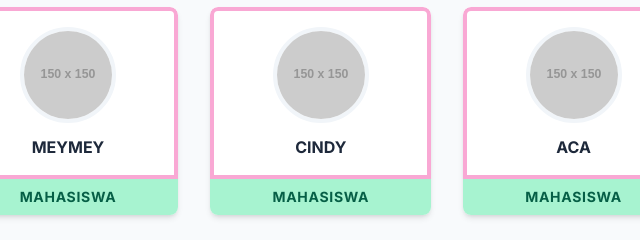
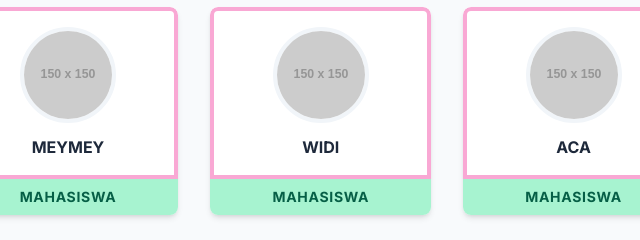
Before and after one commit to miurimichell11-lgtm/kelas-manajemen-1a, a plain HTML site: page daftar_anggota.html in a window 1280 px wide. Shown: the part 1280-1520 px from the top of the page, 572-1212 px from the left. Drawn offline with nearby package versions, Linux system fonts and the light colour scheme; placeholder pictures from the web are drawn by us.

Commit message:
Update daftar_anggota.html

```diff
--- a/daftar_anggota.html
+++ b/daftar_anggota.html
@@ -114,32 +114,32 @@
                 { name: "SAPTA", gender: "male", img: "https://placehold.co/150x150/14532d/ffffff?text=S", namaPanjang: "DIVA SAPTA NUGRAHA", nim: "2522203", hobi: "Olahraga", citaCita: "Atlet Profesional", kataKata: "Sehat itu mahal.", mediaSosial: [{ platform: "Instagram", username: "@saptaw" }, { platform: "Telegram", username: "SaptaW" }] },
                 { name: "SYIRA", gender: "female", img: "https://placehold.co/150x150/14532d/ffffff?text=S", namaPanjang: "SYIRA AGNES ADISHA", nim: "2522216", hobi: "Menyanyi", citaCita: "Penyanyi", kataKata: "Music is my life.", mediaSosial: [{ platform: "Instagram", username: "@syira.azz" }, { platform: "Telegram", username: "SyiraA" }] },
                 { name: "LIDYA", gender: "female", img: "https://placehold.co/150x150/14532d/ffffff?text=L", namaPanjang: "LIDYA ARMELIA RAMADHANI", nim: "2522215", hobi: "Melukis", citaCita: "Seniman", kataKata: "kanvas ku, Dunia ku.", mediaSosial: [{ platform: "Instagram", username: "@lidya.art" }] },
-                { name: "RESTU", gender: "female", img: "https://placehold.co/150x150/14532d/ffffff?text=R", namaPanjang: "Restu Ibu", nim: "240101006", hobi: "Memasak", citaCita: "Chef", kataKata: "Cinta datang dari perut.", mediaSosial: [{ platform: "Instagram", username: "@restu_cooks" }, { platform: "Telegram", username: "Restu I." }] },
-                { name: "GLORIA", gender: "female", img: "https://placehold.co/150x150/14532d/ffffff?text=G", namaPanjang: "Gloria Estefan", nim: "240101007", hobi: "Menari", citaCita: "Koreografer", kataKata: "Ikuti iramanya.", mediaSosial: [{ platform: "Instagram", username: "@gloria.e" }] },
-                { name: "ZALFA", gender: "female", img: "https://placehold.co/150x150/14532d/ffffff?text=Z", namaPanjang: "Zalfa Putri", nim: "240101008", hobi: "Fotografi", citaCita: "Fotografer", kataKata: "Abadikan momen.", mediaSosial: [{ platform: "Instagram", username: "@zalfa.photo" }, { platform: "Telegram", username: "Zalfa P." }] },
-                { name: "NURUL", gender: "female", img: "https://placehold.co/150x150/14532d/ffffff?text=N", namaPanjang: "Nurul Hidayah", nim: "240101009", hobi: "Menulis", citaCita: "Penulis", kataKata: "Kata adalah senjata.", mediaSosial: [{ platform: "Telegram", username: "Nurul H" }] },
-                { name: "EXIL", gender: "female", img: "https://placehold.co/150x150/14532d/ffffff?text=E", namaPanjang: "Exilia Dwi", nim: "240101010", hobi: "Berkebun", citaCita: "Ahli Botani", kataKata: "Tumbuh bersama alam.", mediaSosial: [{ platform: "Instagram", username: "@exilia.garden" }] },
-                { name: "FILI", gender: "female", img: "https://placehold.co/150x150/14532d/ffffff?text=F", namaPanjang: "Filia Anggraini", nim: "240101011", hobi: "Traveling", citaCita: "Travel Blogger", kataKata: "Jelajahi dunia.", mediaSosial: [{ platform: "Instagram", username: "@fili.travels" }, { platform: "Telegram", username: "Filia A." }] },
-                { name: "SYAFA", gender: "female", img: "https://placehold.co/150x150/14532d/ffffff?text=S", namaPanjang: "Syafa Marwah", nim: "240101012", hobi: "Nonton Film", citaCita: "Sutradara", kataKata: "Hidup adalah film.", mediaSosial: [{ platform: "Instagram", username: "@syafa.mov" }] },
-                { name: "NABILA", gender: "female", img: "https://placehold.co/150x150/14532d/ffffff?text=N", namaPanjang: "Nabila Putri", nim: "240101013", hobi: "Fashion", citaCita: "Desainer", kataKata: "Gaya adalah segalanya.", mediaSosial: [{ platform: "Instagram", username: "@nabila.style" }] },
-                { name: "MEYMEY", gender: "female", img: "https://placehold.co/150x150/14532d/ffffff?text=M", namaPanjang: "Meymey Chen", nim: "240101014", hobi: "Makan", citaCita: "Kritikus Makanan", kataKata: "Enak!", mediaSosial: [{ platform: "Instagram", username: "@meymey.food" }] },
-                { name: "CINDY", gender: "female", img: "https://placehold.co/150x150/14532d/ffffff?text=C", namaPanjang: "Cindy Claudia", nim: "240101015", hobi: "Tidur", citaCita: "Ahli Tidur", kataKata: "Zzzz...", mediaSosial: [] },
-                { name: "ACA", gender: "female", img: "https://placehold.co/150x150/14532d/ffffff?text=A", namaPanjang: "Aca Septriasa", nim: "240101016", hobi: "Belajar", citaCita: "Ilmuwan", kataKata: "Pengetahuan adalah kekuatan.", mediaSosial: [{ platform: "Telegram", username: "Aca S" }] },
-                { name: "SHELLA", gender: "female", img: "https://placehold.co/150x150/14532d/ffffff?text=S", namaPanjang: "Shella on 7", nim: "240101017", hobi: "Main musik", citaCita: "Musisi", kataKata: "Nada adalah jiwa.", mediaSosial: [{ platform: "Instagram", username: "@shellaon7" }, { platform: "Telegram", username: "Shella M." }] },
-                { name: "LALA", gender: "female", img: "https://placehold.co/150x150/14532d/ffffff?text=L", namaPanjang: "Lala Karmela", nim: "240101018", hobi: "Yoga", citaCita: "Instruktur Yoga", kataKata: "Damai di hati.", mediaSosial: [{ platform: "Instagram", username: "@lala.yoga" }] },
-                { name: "DESY", gender: "female", img: "https://placehold.co/150x150/14532d/ffffff?text=D", namaPanjang: "Desy Ratnasari", nim: "240101019", hobi: "Bersepeda", citaCita: "Juara Tour de France", kataKata: "Terus kayuh.", mediaSosial: [] },
-                { name: "NABILAH", gender: "female", img: "https://placehold.co/150x150/14532d/ffffff?text=N", namaPanjang: "Nabilah Ayu", nim: "240101020", hobi: "Akting", citaCita: "Aktris", kataKata: "Panggung adalah duniaku.", mediaSosial: [{ platform: "Instagram", username: "@nabilah.ayu" }] },
-                { name: "NOVA", gender: "female", img: "https://placehold.co/150x150/14532d/ffffff?text=N", namaPanjang: "Nova Eliza", nim: "240101021", hobi: "Membaca Puisi", citaCita: "Pujangga", kataKata: "Indahnya kata.", mediaSosial: [{ platform: "Telegram", username: "Nova E" }] },
-                { name: "MAITSA", gender: "female", img: "https://placehold.co/150x150/14532d/ffffff?text=M", namaPanjang: "Maitsa Chantika", nim: "240101022", hobi: "Volly", citaCita: "Atlet Volly", kataKata: "Smash!", mediaSosial: [{ platform: "Instagram", username: "@maitsa.volley" }] },
-                { name: "NAYLA", gender: "female", img: "https://placehold.co/150x150/14532d/ffffff?text=N", namaPanjang: "Nayla Purnama", nim: "240101023", hobi: "Berkuda", citaCita: "Joki", kataKata: "Lari kencang.", mediaSosial: [] },
-                { name: "NAJLA", gender: "female", img: "https://placehold.co/150x150/14532d/ffffff?text=N", namaPanjang: "Najla Shihab", nim: "240101024", hobi: "Diskusi", citaCita: "Diplomat", kataKata: "Bicara dengan data.", mediaSosial: [{ platform: "Telegram", username: "Najla S" }] },
-                { name: "SELVIA", gender: "female", img: "https://placehold.co/150x150/14532d/ffffff?text=S", namaPanjang: "Selvia Ananda", nim: "240101025", hobi: "Bisnis", citaCita: "Pengusaha", kataKata: "Waktu adalah uang.", mediaSosial: [{ platform: "Instagram", username: "@selvia.inc" }] },
-                { name: "REVY", gender: "female", img: "https://placehold.co/150x150/14532d/ffffff?text=R", namaPanjang: "Revy Vamela", nim: "240101026", hobi: "Public Speaking", citaCita: "Motivator", kataKata: "Kamu bisa!", mediaSosial: [] },
-                { name: "RAVEINA", gender: "female", img: "https://placehold.co/150x150/14532d/ffffff?text=R", namaPanjang: "Raveina Tandon", nim: "240101027", hobi: "Menyelam", citaCita: "Ahli Biologi Laut", kataKata: "Indahnya bawah laut.", mediaSosial: [{ platform: "Instagram", username: "@raveina.dive" }] },
-                { name: "KHESYA", gender: "female", img: "https://placehold.co/150x150/14532d/ffffff?text=K", namaPanjang: "Khesya Ramadhani", nim: "240101028", hobi: "Panjat tebing", citaCita: "Pendaki Gunung", kataKata: "Capai puncaknya.", mediaSosial: [{ platform: "Instagram", username: "@khesya.adv" }] },
-                { name: "HANIS", gender: "female", img: "https://placehold.co/150x150/14532d/ffffff?text=H", namaPanjang: "Hanis Saghara", nim: "240101029", hobi: "Desain Grafis", citaCita: "Art Director", kataKata: "Simpel itu indah.", mediaSosial: [{ platform: "Telegram", username: "Hanis S." }] },
-                { name: "SYIFA", gender: "female", img: "https://placehold.co/150x150/14532d/ffffff?text=S", namaPanjang: "Syifa Hadju", nim: "240101030", hobi: "Relawan", citaCita: "Pekerja Sosial", kataKata: "Bantu sesama.", mediaSosial: [{ platform: "Instagram", username: "@syifahadju" }] },
-                { name: "BUNGA", gender: "female", img: "https://placehold.co/150x150/14532d/ffffff?text=B", namaPanjang: "Bunga Citra Lestari", nim: "240101031", hobi: "Investasi", citaCita: "Investor Sukses", kataKata: "Masa depan cerah.", mediaSosial: [{ platform: "Instagram", username: "@bclsinclair" }, { platform: "Telegram", username: "BCL" }] }
+                { name: "RESTU", gender: "female", img: "https://placehold.co/150x150/14532d/ffffff?text=R", namaPanjang: "RESTU DEWANTI", nim: "2522042", hobi: "Memasak", citaCita: "Chef", kataKata: "Cinta datang dari perut.", mediaSosial: [{ platform: "Instagram", username: "@restu_cooks" }, { platform: "Telegram", username: "Restu I." }] },
+                { name: "GLORIA", gender: "female", img: "https://placehold.co/150x150/14532d/ffffff?text=G", namaPanjang: "GLORIA YOHANIS", nim: "2522209", hobi: "Menari", citaCita: "Koreografer", kataKata: "Ikuti iramanya.", mediaSosial: [{ platform: "Instagram", username: "@gloria.e" }] },
+                { name: "ZALFA", gender: "female", img: "https://placehold.co/150x150/14532d/ffffff?text=Z", namaPanjang: "ZALFA ZAHIRA NUR'IZZATI", nim: "2522109", hobi: "Fotografi", citaCita: "Fotografer", kataKata: "Abadikan momen.", mediaSosial: [{ platform: "Instagram", username: "@zalfa.photo" }, { platform: "Telegram", username: "Zalfa P." }] },
+                { name: "NURUL", gender: "female", img: "https://placehold.co/150x150/14532d/ffffff?text=N", namaPanjang: "NURUL IZZAH ARIANI", nim: "2522219", hobi: "Menulis", citaCita: "Penulis", kataKata: "Kata adalah senjata.", mediaSosial: [{ platform: "Telegram", username: "Nurul H" }] },
+                { name: "EXIL", gender: "female", img: "https://placehold.co/150x150/14532d/ffffff?text=E", namaPanjang: "EXIL APRIL MAULINA", nim: "2522208", hobi: "Nongki Dan Lari", citaCita: "Polwan", kataKata: "Kegagalan adalah keberhasilan yang tertunda, gagal coba lagi, jatuh bangkit lagi, teruslah berjuang dan percayalah pada proses.", mediaSosial: [{ platform: "Instagram", username: "@Exilaprmlina_" }, { platform: "Instagram", username: "@4cc1ys._" }] },
+                { name: "FILI", gender: "female", img: "https://placehold.co/150x150/14532d/ffffff?text=F", namaPanjang: "FILISIA EDI LAMBE", nim: "2522040", hobi: "Traveling", citaCita: "Travel Blogger", kataKata: "Jelajahi dunia.", mediaSosial: [{ platform: "Instagram", username: "@fili.travels" }, { platform: "Telegram", username: "Filia A." }] },
+                { name: "SYAFA", gender: "female", img: "https://placehold.co/150x150/14532d/ffffff?text=S", namaPanjang: "SYAFA NUR HIDAYAH", nim: "2522206", hobi: "Nonton Film", citaCita: "Sutradara", kataKata: "Hidup adalah film.", mediaSosial: [{ platform: "Instagram", username: "@syafa.mov" }] },
+                { name: "NABILA", gender: "female", img: "https://placehold.co/150x150/14532d/ffffff?text=N", namaPanjang: "NABILA TALITHA NOOR", nim: "2522052", hobi: "Masak", citaCita: "Master Chef", kataKata: " Prestasi tidak menentukanmu sukses tetapi sukses ditentukan oleh caramu berproses", mediaSosial: [{ platform: "Instagram", username: "@nbilatn_" }, { platform: "TikTok", username: "@sstrawbil" }] },
+                { name: "MEYMEY", gender: "female", img: "https://placehold.co/150x150/14532d/ffffff?text=M", namaPanjang: "MEYLANI", nim: "2522218", hobi: "Makan", citaCita: "Kritikus Makanan", kataKata: "Enak!", mediaSosial: [{ platform: "Instagram", username: "@meymey.food" }] },
+                { name: "WIDI", gender: "female", img: "https://placehold.co/150x150/14532d/ffffff?text=C", namaPanjang: "WIDI KURNIA CINDY", nim: "2522201", hobi: "Nongki", citaCita: "Manajer Perusahaan", kataKata: " Bekerja keraslah dalam diam. Kesuksesan adalah suaramu.", mediaSosial: [{ platform: "Instagram", username: "@widicndyy" }, { platform: "TikTok", username: "@widinie" }] },
+                { name: "ACA", gender: "female", img: "https://placehold.co/150x150/14532d/ffffff?text=A", namaPanjang: "RASYA TELENA SANINDYA", nim: "2522044", hobi: "Belajar", citaCita: "Ilmuwan", kataKata: "Pengetahuan adalah kekuatan.", mediaSosial: [{ platform: "Telegram", username: "Aca S" }] },
+                { name: "SHELLA", gender: "female", img: "https://placehold.co/150x150/14532d/ffffff?text=S", namaPanjang: "RAYSHELLA ECCA RAHMADHANI", nim: "2522054", hobi: "Tidur", citaCita: "Dokter", kataKata: "Berdoa lah sembari berusaha, karna tujuan tak akan tercapai hanya dengan usaha semata.", mediaSosial: [{ platform: "Instagram", username: "@frstllaa_" }, { platform: "Instagram", username: "@simply_eccaa" }] },
+                { name: "LALA", gender: "female", img: "https://placehold.co/150x150/14532d/ffffff?text=L", namaPanjang: "NABILA", nim: "2522204", hobi: "Masak", citaCita: "Dokter", kataKata: "satu langkah kecil hari ini, akan membawa kamu lebih dekat pada tujuan besar di masa depan.", mediaSosial: [{ platform: "Instagram", username: "@nabilaaa__" }, { platform: "Instagram", username: "@syzz_bilaw" }] },
+                { name: "DESY", gender: "female", img: "https://placehold.co/150x150/14532d/ffffff?text=D", namaPanjang: "DESY YULIANA", nim: "2522210", hobi: "Bersepeda", citaCita: "Juara Tour de France", kataKata: "Terus kayuh.", mediaSosial: [] },
+                { name: "NABILAH", gender: "female", img: "https://placehold.co/150x150/14532d/ffffff?text=N", namaPanjang: "PUTRI NABILAH", nim: "2522198", hobi: "Akting", citaCita: "Aktris", kataKata: "Panggung adalah duniaku.", mediaSosial: [{ platform: "Instagram", username: "@nabilah.ayu" }] },
+                { name: "NOVA", gender: "female", img: "https://placehold.co/150x150/14532d/ffffff?text=N", namaPanjang: "NOVA RESTU PRATIWI", nim: "2522194", hobi: "Membaca Puisi", citaCita: "Pujangga", kataKata: "Indahnya kata.", mediaSosial: [{ platform: "Telegram", username: "Nova E" }] },
+                { name: "MAITSA", gender: "female", img: "https://placehold.co/150x150/14532d/ffffff?text=M", namaPanjang: "ΜAITSA RIFQAH MIFTAUL JANNAH", nim: "2522045", hobi: "Volly", citaCita: "Atlet Volly", kataKata: "Smash!", mediaSosial: [{ platform: "Instagram", username: "@maitsa.volley" }] },
+                { name: "NAYLA", gender: "female", img: "https://placehold.co/150x150/14532d/ffffff?text=N", namaPanjang: "NAYLA DESVITA MONIQ KAWULUR", nim: "2522199", hobi: "Berkuda", citaCita: "Joki", kataKata: "Lari kencang.", mediaSosial: [] },
+                { name: "NAJLA", gender: "female", img: "https://placehold.co/150x150/14532d/ffffff?text=N", namaPanjang: "NAJLA MUTIA", nim: "2522205", hobi: "Diskusi", citaCita: "Diplomat", kataKata: "Bicara dengan data.", mediaSosial: [{ platform: "Telegram", username: "Najla S" }] },
+                { name: "SELVIA", gender: "female", img: "https://placehold.co/150x150/14532d/ffffff?text=S", namaPanjang: "SELVIA DWI SAHRI", nim: "2522193", hobi: "Bisnis", citaCita: "Pengusaha", kataKata: "Waktu adalah uang.", mediaSosial: [{ platform: "Instagram", username: "@selvia.inc" }] },
+                { name: "REVY", gender: "female", img: "https://placehold.co/150x150/14532d/ffffff?text=R", namaPanjang: "REVY AYUNABILA ERIDANI", nim: "2522217", hobi: "Public Speaking", citaCita: "Motivator", kataKata: "Kamu bisa!", mediaSosial: [] },
+                { name: "RAVEINA", gender: "female", img: "https://placehold.co/150x150/14532d/ffffff?text=R", namaPanjang: " RAVEINA MANSHALIA PUTRI A", nim: "2522192", hobi: "Menyelam", citaCita: "Ahli Biologi Laut", kataKata: "Indahnya bawah laut.", mediaSosial: [{ platform: "Instagram", username: "@raveina.dive" }] },
+                { name: "KHESYA", gender: "female", img: "https://placehold.co/150x150/14532d/ffffff?text=K", namaPanjang: "KHESYA GITA MAHARANI", nim: "2522207", hobi: "Panjat tebing", citaCita: "Pendaki Gunung", kataKata: "Capai puncaknya.", mediaSosial: [{ platform: "Instagram", username: "@khesya.adv" }] },
+                { name: "HANIS", gender: "female", img: "https://placehold.co/150x150/14532d/ffffff?text=H", namaPanjang: "SITI HANIS MULYA PUTRI", nim: "2522187", hobi: "Desain Grafis", citaCita: "Art Director", kataKata: "Simpel itu indah.", mediaSosial: [{ platform: "Telegram", username: "Hanis S." }] },
+                { name: "SYIFA", gender: "female", img: "https://placehold.co/150x150/14532d/ffffff?text=S", namaPanjang: "NUR SYIFA SYAWALIA PUTRI", nim: "2522202", hobi: "Relawan", citaCita: "Pekerja Sosial", kataKata: "Bantu sesama.", mediaSosial: [{ platform: "Instagram", username: "@syifahadju" }] },
+                { name: "BUNGA", gender: "female", img: "https://placehold.co/150x150/14532d/ffffff?text=B", namaPanjang: "BUNGA ALFARISKA", nim: "2522185 ", hobi: "Investasi", citaCita: "Investor Sukses", kataKata: "Masa depan cerah.", mediaSosial: [{ platform: "Instagram", username: "@bclsinclair" }, { platform: "Telegram", username: "BCL" }] }
             ];
 
             const allMembersData = [chairman, ...members];
```
